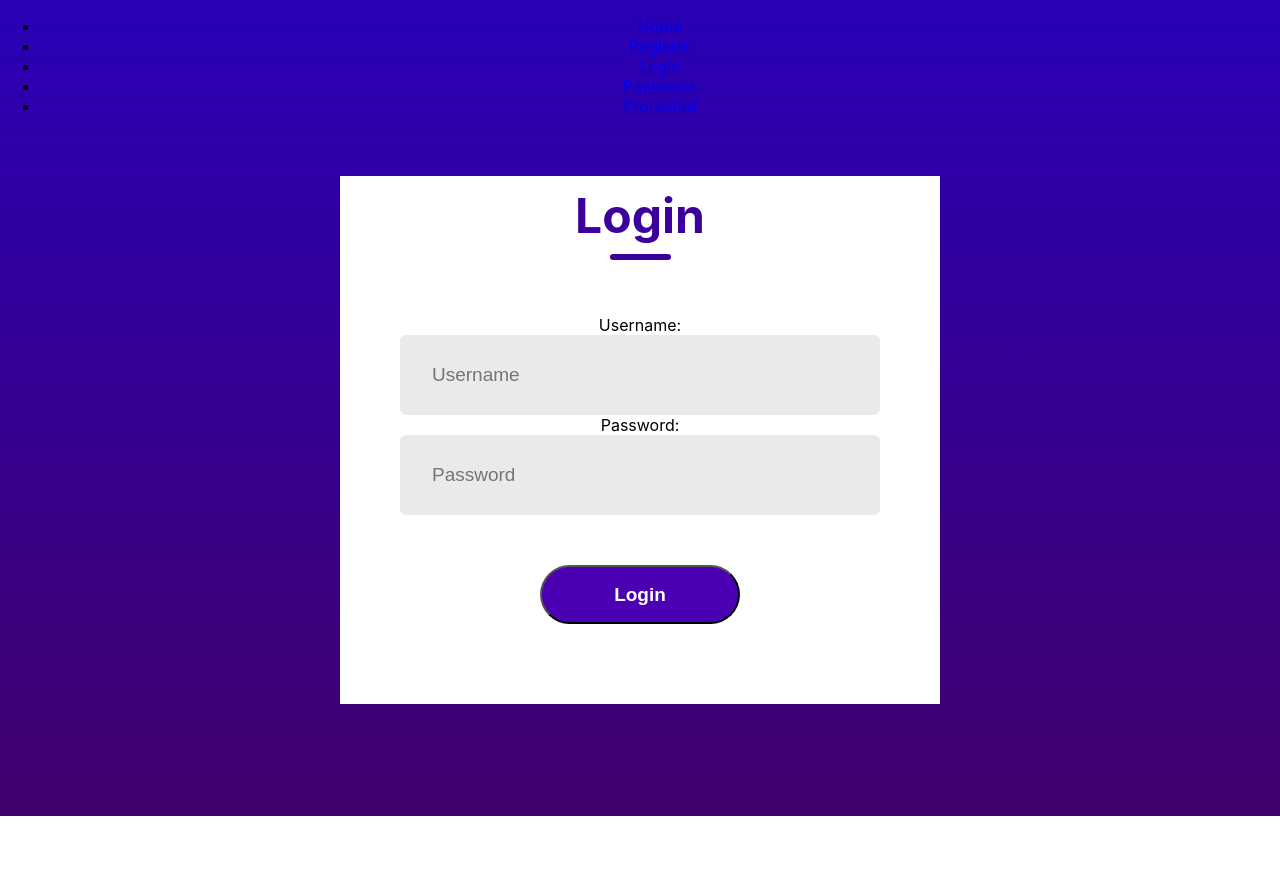
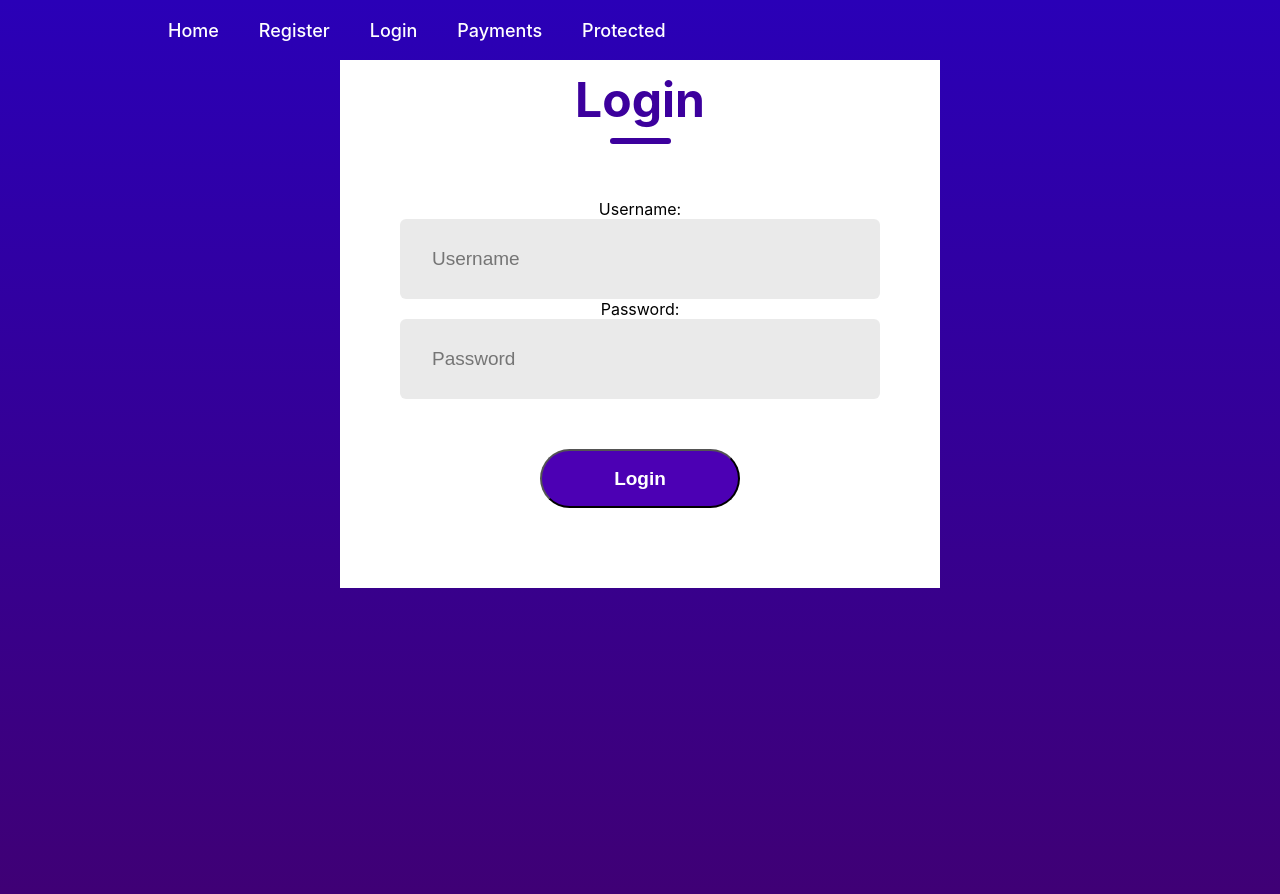
Before and after one commit to ST10092095/apds7311-part-2-mtm-soultions, a React (Create React App) app in the folder APDS7311_POE_Task2_MTM_Solutions_Gr2/frontend/: page / in a window 1280 px wide. Shown: the top 894 px of the page. Before the commit the page ends 816 px from the top, so only its background shows below. Built offline with nearby package versions, Linux system fonts and the light colour scheme.

Commit message:
Finished Navbar

```diff
--- /dev/null
+++ b/APDS7311_POE_Task2_MTM_Solutions_Gr2/frontend/src/components/Navbar.css
@@ -0,0 +1,21 @@
+.nav_header {
+    position: fixed;
+    top: 0;
+    left: 0;
+    width: 100%;
+    padding: 20px 10%;
+    background: transparent;
+    display: flex;
+    justify-content: space-between;
+    align-items: center;
+    z-index: 100;
+}
+
+.navbar a {
+    position: relative;
+    font-size: 18px;
+    color: #fff;
+    font-weight: 500;
+    margin-left: 40px;
+    text-decoration: none;
+}
--- a/APDS7311_POE_Task2_MTM_Solutions_Gr2/frontend/src/components/navbar.js
+++ b/APDS7311_POE_Task2_MTM_Solutions_Gr2/frontend/src/components/navbar.js
@@ -1,27 +1,25 @@
 import React from "react";
 import { NavLink } from "react-router-dom";
+import './Navbar.css'
 
 const Navbar = () => {
     return (
-        <nav>
-            <ul>
-                <li>
+        <header className="nav_header">
+            <nav className="navbar">
+
                         <NavLink to="/">Home</NavLink>
-                </li>
-                <li>
+
                         <NavLink to="/register">Register</NavLink>
-                </li>
-                <li>
+
                         <NavLink to="/login">Login</NavLink>
-                </li>
-                <li>
+
                         <NavLink to="/payment">Payments</NavLink>
-                </li>
-                <li>
+
                         <NavLink to="/protected">Protected</NavLink>
-                </li>
-            </ul>
+
             </nav>
+        </header>
+
     )
 }
 
--- a/APDS7311_POE_Task2_MTM_Solutions_Gr2/frontend/src/index.css
+++ b/APDS7311_POE_Task2_MTM_Solutions_Gr2/frontend/src/index.css
@@ -5,7 +5,7 @@ body {
     sans-serif;
   -webkit-font-smoothing: antialiased;
   -moz-osx-font-smoothing: grayscale;
-  height:100vh;
+  height:120vh;
   background: linear-gradient(#2A00B7, #42006C)
 }
 
```
Lines whose indentation alone changed are shown as unchanged.
